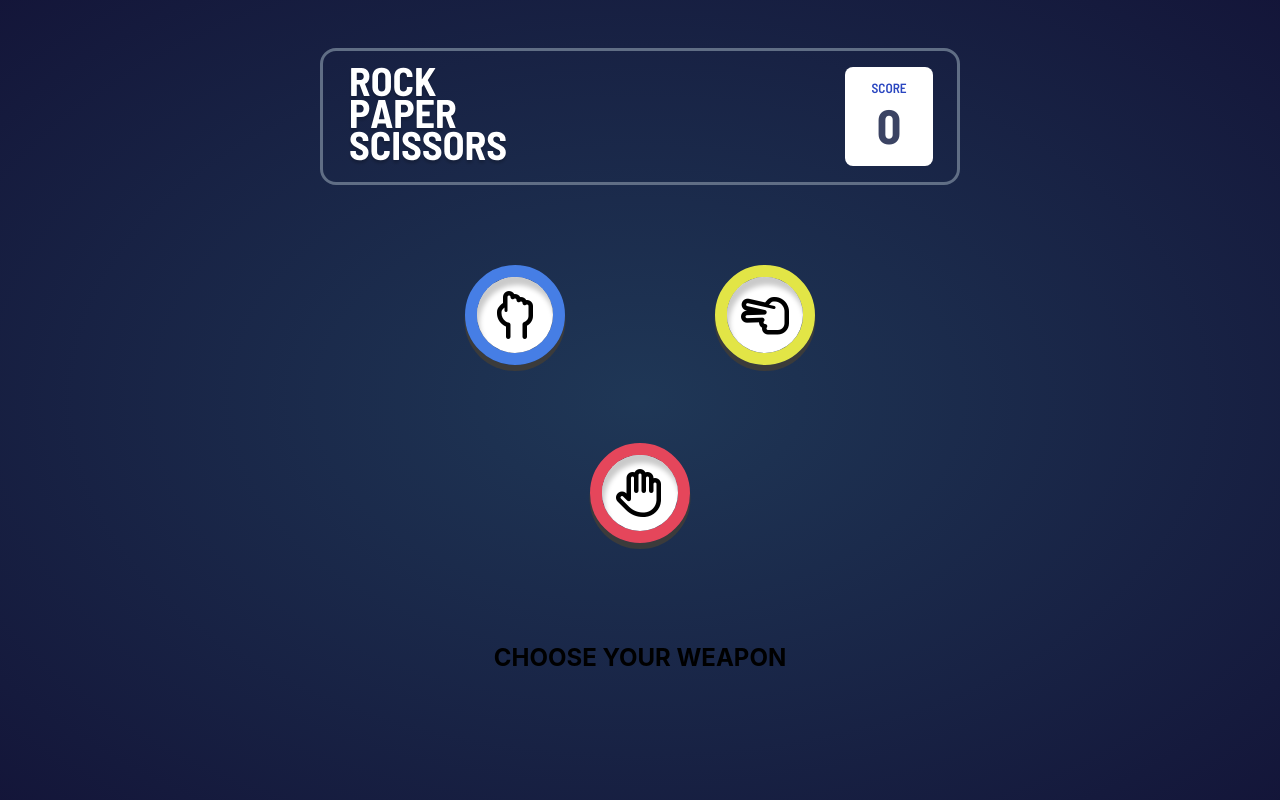
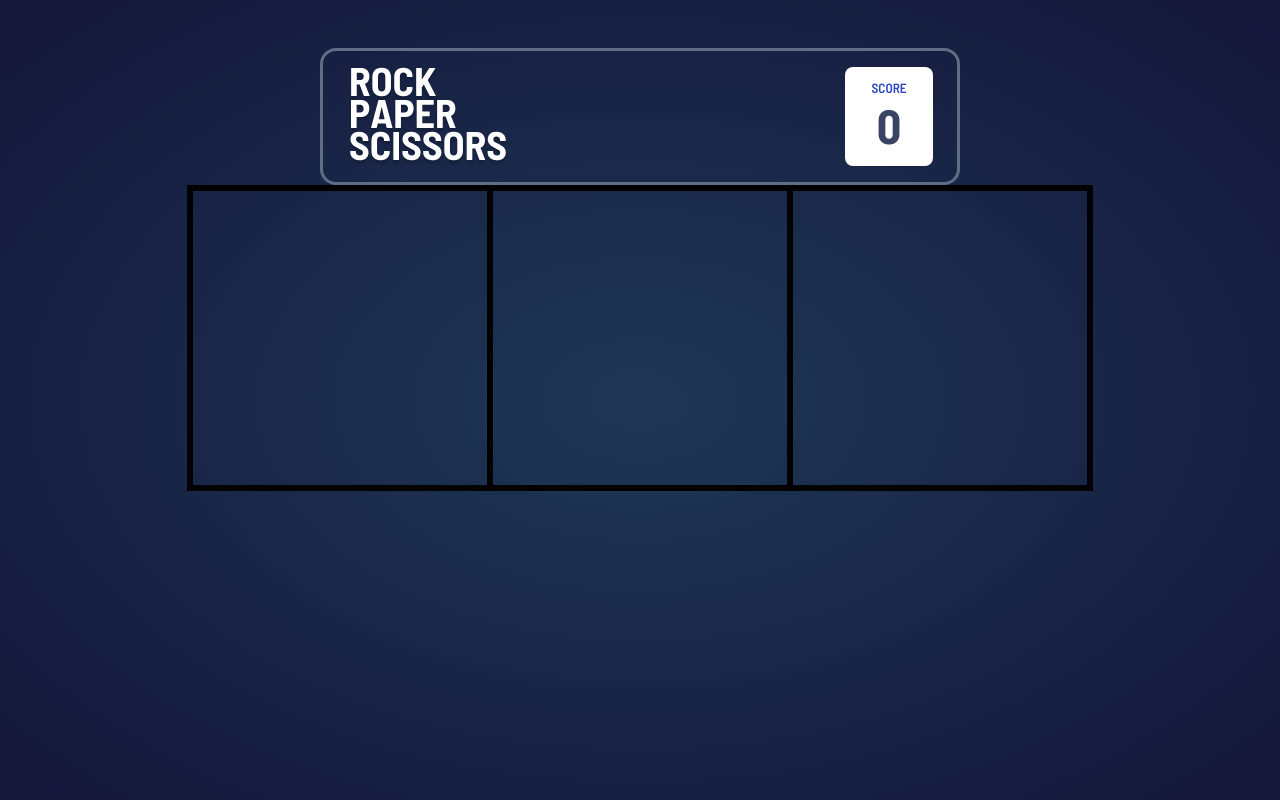
Before and after one commit to smccourtb/rock-paper-scissors, a React (Create React App) app: page / in a window 1280 px wide. Built offline with nearby package versions, Linux system fonts and the light colour scheme.

Commit message:
refactor choice logic

```diff
--- a/src/App.js
+++ b/src/App.js
@@ -1,4 +1,4 @@
-import React from 'react';
+import {useState} from 'react';
 import './App.css';
 import Header from "./components/Header";
 import Choice from "./components/Choice";
@@ -7,90 +7,64 @@ import Choice from "./components/Choice";
 function App() {
   const modes = {'basic': ['rock', 'paper', 'scissors']}
   const winMessage = {"rock": "Rock smashes scissors!", "paper": "Paper covers rock!", "scissors": "Scissors cut paper!"}
-  const [count, setCount] = React.useState(3)
-  const [gameState, setGameState] = React.useState(
-    {
-      mode: modes.basic,
-      gamesPlayed:0,
-      playerChoice: "",
-      playerScore: 0,
-      opponentChoice: "",
-      opponentScore: 0,
-      winner: null
-    }
-  )
-  function reset() {
-    console.log(gameState)
-    setGameState(prevGameState =>({
-      ...prevGameState,
-      playerChoice: "",
-      opponentChoice: "",
-      winner: null
-    }))
-    setCount(3)
-  }
+  const winCondition = {"rock": ["scissors"], "paper":["rock"], "scissors":["paper"]}
+
+  const [playerChoice, setPlayerChoice] = useState("")
+  const [score, setScore] = useState(0)
 
 
-  function choose() {
-    setGameState(prevGameState => ({...prevGameState, playerChoice: this.type}))
-    opponentPick()
+  // const [count, setCount] = useState(3)
+  // const [gameState, setGameState] = useState(
+  //   {
+  //     mode: modes.basic,
+  //     gamesPlayed:0,
+  //     playerChoice: "",
+  //     playerScore: 0,
+  //     opponentChoice: "",
+  //     opponentScore: 0,
+  //     winner: null
+  //   }
+  // )
+  // function reset() {
+  //   console.log(gameState)
+  //   setGameState(prevGameState =>({
+  //     ...prevGameState,
+  //     playerChoice: "",
+  //     opponentChoice: "",
+  //     winner: null
+  //   }))
+  //   setCount(3)
+  // }
 
-  }
 
-  function opponentPick() {
-    const choice = gameState.mode[Math.floor(Math.random() * gameState.mode.length)]
-    setGameState(prevGameState => ({...prevGameState, opponentChoice: choice}))
 
-  }
 
-  const playerChoices = modes.basic.map((options, idx) => <Choice key={`${idx}`} type={options} choose={choose} owner={true}/>)
+  // function opponentPick() {
+  //   const choice = gameState.mode[Math.floor(Math.random() * gameState.mode.length)]
+  //   setGameState(prevGameState => ({...prevGameState, opponentChoice: choice}))
 
-  const opponentChoice = <Choice type={gameState.opponentChoice ? gameState.opponentChoice : opponentPick} owner={false}/>
-  const winCondition = {"rock": ["scissors"], "paper":["rock"], "scissors":["paper"]}
+  // }
 
-  function determineWinner(){
-    const player = gameState.playerChoice;
-    const opponent = gameState.opponentChoice;
-    if (player === opponent) {
-      setGameState((prevGameState => ({...prevGameState, winner: "Draw"})))
-    }
-    else if (winCondition[player].includes(opponent)){
-      setGameState((prevGameState => ({...prevGameState, playerScore: prevGameState.playerScore+1, winner: "Player"})))
-    } else {
-      setGameState((prevGameState => ({...prevGameState, opponentScore: prevGameState.opponentScore+1, winner: "Opponent"})))
-    }
-  }
-  React.useEffect(() => {
-    if(gameState.playerChoice && gameState.opponentChoice && !gameState.winner) {
-      determineWinner()
-    }
-  }, [gameState.opponentChoice])
+
+
+  // function determineWinner(){
+  //   const player = gameState.playerChoice;
+  //   const opponent = gameState.opponentChoice;
+  //   if (player === opponent) {
+  //     setGameState((prevGameState => ({...prevGameState, winner: "Draw"})))
+  //   }
+  //   else if (winCondition[player].includes(opponent)){
+  //     setGameState((prevGameState => ({...prevGameState, playerScore: prevGameState.playerScore+1, winner: "Player"})))
+  //   } else {
+  //     setGameState((prevGameState => ({...prevGameState, opponentScore: prevGameState.opponentScore+1, winner: "Opponent"})))
+  //   }
+  // }
 
   return (
     <div className="App">
-      <Header />
-      <main className={'choices'}>
-        {gameState.playerChoice
-        ?
-        <div className={"post-choices"}>
-          <div className="player">
-            <h2>{`You`}</h2>
-            <Choice type={gameState.playerChoice}/>
-          </div>
-          <div> { count > 0 ? <p>VS.</p> : <p>{gameState.winner !== "Draw" ? `${gameState.winner} Wins!` : "It's a draw!"}</p>}
-          </div>
-          <div className="opponent">
-            <h2>{`Opponent`}</h2>
-            <div>{count > 0 ? <Choice type={"base-choice"} count={count} setCount={setCount}/> : opponentChoice }</div>
-          </div>
-        </div>
-
-        :
-          [playerChoices]
-        }
-      </main>
-      <h2>{count > 0 ? "CHOOSE YOUR WEAPON": gameState.winner === "Player" ? winMessage[gameState.playerChoice] : gameState.winner === "Opponent" ? winMessage[gameState.opponentChoice] : " "}</h2>
-      {count < 1 ? <button onClick={reset}>RESET</button> : <p></p>}
+      <Header score={score}/>
+      <Choice setPlayerChoice={setPlayerChoice}/>
+      {playerChoice && <h1>{playerChoice}</h1>}
     </div>
   );
 }
--- a/src/components/Choice.js
+++ b/src/components/Choice.js
@@ -1,38 +1,17 @@
-import React from "react"
+import "../styles/Choice.css"
 
-function Choice(props) {
-    // const [count, setCount] = React.useState(3)
-    const icons = { "rock": "far fa-hand-rock",
-                    "paper": "far fa-hand-paper",
-                    "scissors": "far fa-hand-scissors"
-                }
+function Choice({setPlayerChoice}) {
 
-    function handleClick() {
-       props.choose(props.type)
+    const choose = (e) => {
+        const target = e.target.attributes.name.value
+        setPlayerChoice(target)
     }
 
-    function startCountdown(seconds) {
-        let counter = seconds
-        const interval = setInterval(() => {
-        counter--;
-        props.setCount(counter)
-        if (counter < 1 ) {
-            clearInterval(interval);
-        }
-        }, 1000);
-      }
-
-    React.useEffect( () => {
-        if (props.type === "base-choice" && props.count > 0){
-            startCountdown(props.count)
-        }
-    })
-
     return(
-        <div className={`${props.type} ${props.count > 0 && "countdown"}`} onClick={props.owner ? handleClick: undefined}>
-            <div className="choice-bg">
-                <i className={`${icons[props.type]} choice-icon `}>{props.type==="base-choice" ? props.count || " " : " "}</i>
-            </div>
+        <div className="choice">
+            <div className="icon" name="paper" onClick={choose}></div>
+            <div className="icon" name="scissors" onClick={choose}></div>
+            <div className="icon" name="rock" onClick={choose}></div>
         </div>
     )
 }
--- /dev/null
+++ b/src/styles/Choice.css
@@ -0,0 +1,10 @@
+.choice {
+    display:flex;
+    border:solid;
+}
+
+.icon {
+    width: 300px;
+    height: 300px;
+    border:solid;
+}
```
Also changed, not shown: src/components/ChoiceDisplay.js (added, +40 -0 lines).
